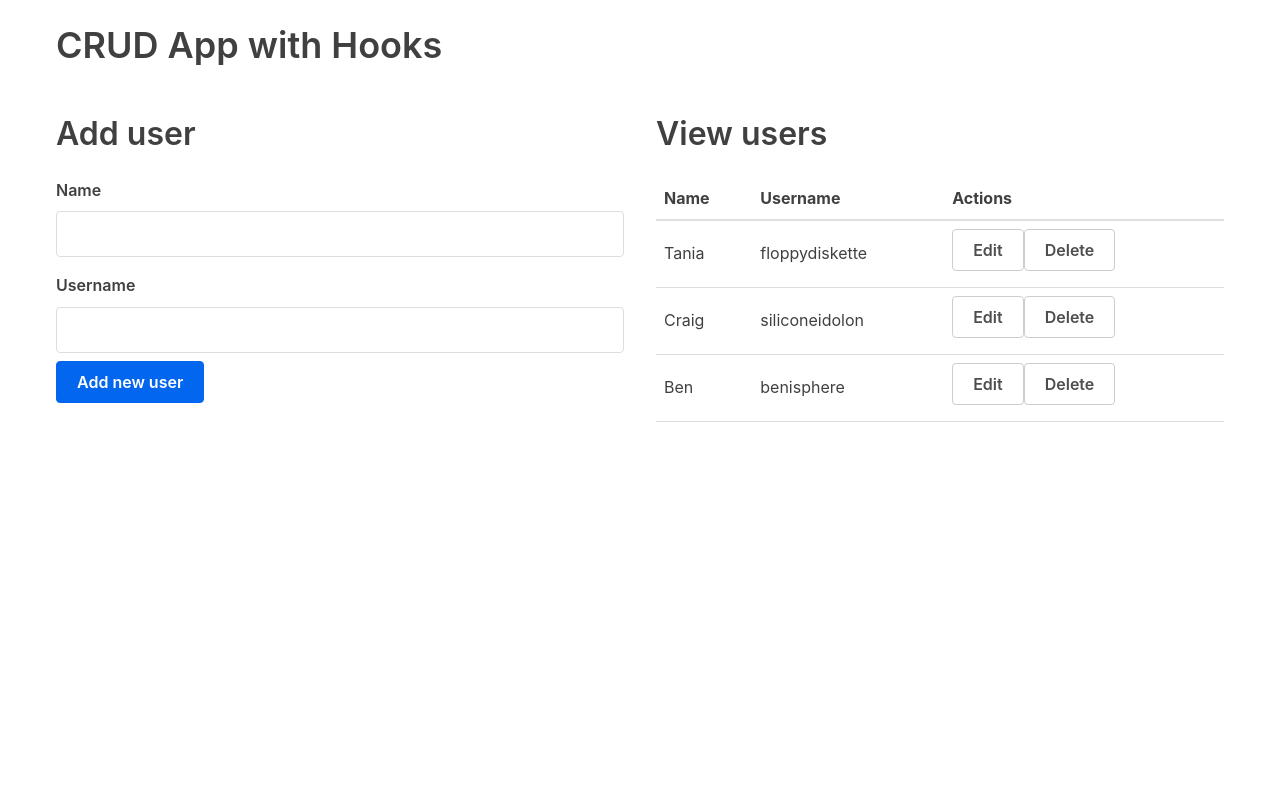
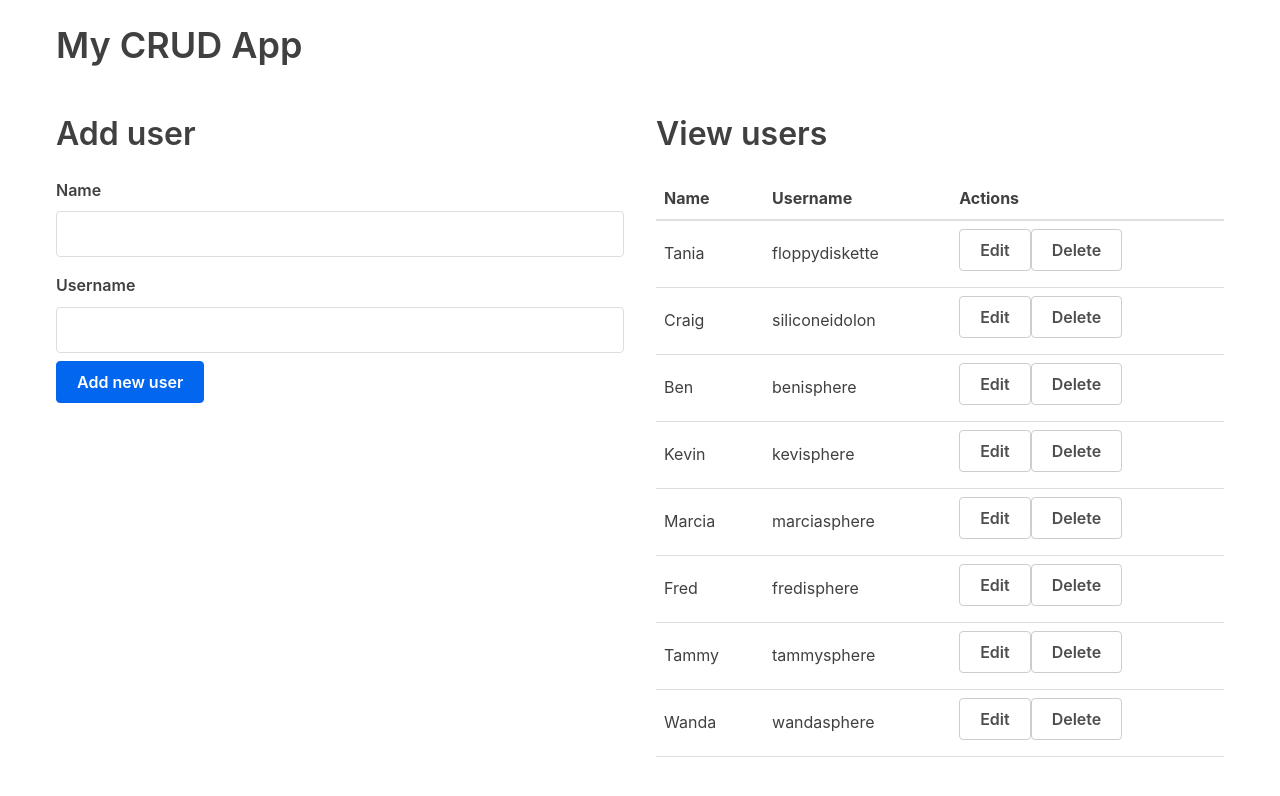
Before and after one commit to keithlennox/pern-stack-demo, a React (Create React App) app: page / in a window 1280 px wide. Shown: the top 796 px of the page. Built offline with nearby package versions, Linux system fonts and the light colour scheme.

Commit message:
code cleanup

```diff
--- a/src/App.js
+++ b/src/App.js
@@ -11,24 +11,26 @@ const App = () => {
     { id: 1, name: 'Tania', username: 'floppydiskette' },
     { id: 2, name: 'Craig', username: 'siliconeidolon' },
     { id: 3, name: 'Ben', username: 'benisphere' },
+    { id: 4, name: 'Kevin', username: 'kevisphere' },
+    { id: 5, name: 'Marcia', username: 'marciasphere' },
+    { id: 6, name: 'Fred', username: 'fredisphere' },
+    { id: 7, name: 'Tammy', username: 'tammysphere' },
+    { id: 8, name: 'Wanda', username: 'wandasphere' }
   ]
 
-  /*Create an object containing form values that are set to to empty.
-  Having an initial blank state is useful, because after we submit the form, we can return it to the initial, empty value.*/
-  const initialFormState = { id: null, name: '', username: '' }
+  /*Use the "useState" hook to create state objects. You can have as many state objects as you want.*/
+  const [user, setUser] = useState({ id: null, name: '', username: '' })//Create user state and populate the initial values to blank.
+  const [users, setUsers] = useState(usersData)//Create users state and set initial value to dummy data.
+  const [editing, setEditing] = useState(false)//Create editing state and set initial value to false. Indicates if form is in update or create mode.
 
-  /*Use the "useState" hook to create state objects. You can have as many state objects as you want. Here we create 3.*/
-  const [users, setUsers] = useState(usersData)//Create users state and set initial value to dummy data.
-  const [currentUser, setCurrentUser] = useState(initialFormState)//Create currentUser state and populate with initial form state.
-  const [editing, setEditing] = useState(false)//Create editing state and set to false. Indicates if form is in update or create mode.
-
-  /*Return statement: all React components must contain a return statement. The return statement can only contain JSX.
-  We use a ternary operator to check if the editing state is true or not. If true, show the edit form.
-  If false, show the add form.*/
+  /*Return statement (JSX).
+  UserProvider (imported from UserContext.js) wraps all child components, which makes state objects avail to child components.
+  We use a ternary operator to check if the editing state is true or false. If true, we show the edit user form.
+  If false, show the add user form.*/
   return (
-    <UserProvider value={{ users, setUsers, editing, setEditing, currentUser, setCurrentUser }} >
+    <UserProvider value={{ user, setUser, users, setUsers, editing, setEditing }} >
     <div className="container">
-      <h1>CRUD App with Hooks</h1>
+      <h1>My CRUD App</h1>
       <div className="flex-row">
         <div className="flex-large">
           {editing ? (
--- a/src/forms/AddUserForm.js
+++ b/src/forms/AddUserForm.js
@@ -4,56 +4,44 @@ import UserContext from '../UserContext'
 const AddUserForm = () => {
 
   //Use the React useContext hook to retrieve the state objects from the Context API so that they're avaiable in the js file.
-  const { users, setUsers, editing, setEditing, currentUser, setCurrentUser } = useContext(UserContext)
+  const { user, setUser, users, setUsers, editing, setEditing } = useContext(UserContext)
 
-  /*Create an object containing form values that are set to to empty.
-  Having an initial blank state is useful, because after we submit the form, we can return it to the initial, empty value.*/
-  const initialFormState = { id: null, name: '', username: '' }
-
-  /*Use the useState hook to create user state and populate the initial values to blank.
-  This state is not added to the React Context API.
-  Therefore it is not availble outside of this js file. This is ok because it's only used to
-  temporarily keep track of what's currently in the add user form.
-  As soon as the form is submitted, we add what's in user state to users state, which is available globally.
-  Immediately after this we -reset the form to blank. So form state is never needed except in this js file.*/
-  const [user, setUser] = useState(initialFormState)
-
-  /*Handle input change function
+  /*Handle change function
   Called whenever the form field values change.*/
-  const handleInputChange = event => { //The event object contains the name and value for whichever form field triggered this function (by being updated).
+  const handleChange = event => { //The event object contains the name and value for whichever form field triggered this function (by being updated).
     const { name, value } = event.target //Object destructuring is used to get the name and value from the event object.
     setUser({ ...user, [name]: value }) //The spread operator is used to add the name and value to the local user state.
   }
 
   /*Add user function
-  Called when user submit form.*/
+  Called when the form is submitted.*/
   const addUser = user => { //Takes the user state as a parameter.
     user.id = users.length + 1 //Increment the user id, eventually this would be handled automatically by the posgreSQL db.
     setUsers([...users, user]) //The spread operator is used to add the user state to the users state.
+    setUser({ id: null, name: '', username: '' }) //The user state is re-set back to empty values.
   }
 
-  /*Return statement containing JSX, which contains the add user form.
+  /*Return statement (JSX) contains the add user form.
+  The input tags contain an onChange event handler that calls the handleChange function
+  any time the contents of the form fields are updated. The handleChange function updates the user state
+  with the new value entered into the form field.
+  The input tag's "value" attributes display the user state so that the form field updates and
+  displays whatever is typed into the field.
   The form tag contains an onSubmit function, and we prevent the default form submission from firing.
   A small bit of validation makes sure empty values cannot be submitted.
-  We call the addUser function and pass it the user state.
-  Finally, we reset the form to its initial value after successful submission.
-  The input tags contain an onChange event handler that calls the handleInputChange function
-  any time the contents of the form field are updated by the user.
-  The input tag's "value" attributes point to the user state so that the form field updates and
-  displays whatever the user types into the field.*/
+  We call the addUser function and pass it the user state.*/
   return (
     <form
       onSubmit={event => {
         event.preventDefault()
         if (!user.name || !user.username) return
         addUser(user)
-        setUser(initialFormState)
       }}
     >
       <label>Name</label>
-      <input type="text" name="name" value={user.name} onChange={handleInputChange} />
+      <input type="text" name="name" value={user.name} onChange={handleChange} />
       <label>Username</label>
-      <input type="text" name="username" value={user.username} onChange={handleInputChange} />
+      <input type="text" name="username" value={user.username} onChange={handleChange} />
       <button>Add new user</button>
     </form>
   )
--- a/src/forms/EditUserForm.js
+++ b/src/forms/EditUserForm.js
@@ -4,67 +4,54 @@ import UserContext from '../UserContext'
 const EditUserForm = () => {
 
   //Use the React useContext hook to retrieve the state objects from the Context API so that they're avaiable in the js file.
-  const { users, setUsers, setEditing, currentUser } = useContext(UserContext)
+  const { user, setUser, users, setUsers, editing, setEditing } = useContext(UserContext)
 
-  /*Use the useState hook to create user state and populate the initial values with the currentUser state.
-  This state is not added to the React Context API.
-  Therefore it is not availble outside of this js file. This is ok because it's only used to
-  temporarily keep track of what's currently in the add user form.
-  As soon as the form is submitted, we add what's in user state to users state, which is available globally.
-  Immediately after this we -reset the form to blank. So form state is never needed except in this js file.*/
-  const [user, setUser] = useState(currentUser)
-
-  /*Normally, if you start editing one user, then click the edit button on another user,
-  the user info in the form does not refresh. This is because the component EditUserForm
-  component is already open, and although the state on the parent component (App) has changed,
-  it's not registered down to the cild (EditUserForm) component. We have to let the EditUserForm
-  component know the state has changed. To do this, we use the useEffect() hook. In the Effect Hook,
-  we create a callback function that updates the user state with the currentUser state.*/
-  useEffect(
-    () => {
-      setUser(currentUser)
-    },
-    [currentUser]
-  )
-
-  /*Handle input change function
+  /*Handle change function
   Called whenever the form field values change.*/
-  const handleInputChange = event => { //The event object contains the name and value for whichever form field triggered this function (by being updated).
+  const handleChange = event => { //The event object contains the name and value for whichever form field triggered this function (by being updated).
     const { name, value } = event.target //Object destructuring is used to get the name and value from the event object.
     setUser({ ...user, [name]: value }) //The spread operator is used to add the name and value to the local user state.
   }
 
-  /*Update user function
-  Triggered when update user button clicked.
-  Gets the user id and user.
-  Sets the editing state to false, which causes this form to be replaced with the add user form.
-  Uses the map function to loop thru users state and update the appropriate user.*/
-  const updateUser = (id, updatedUser) => {
-    setEditing(false)
-    setUsers(users.map(user => (user.id === id ? updatedUser : user)))
+  /*Edit user function
+  Triggered when the update user button is clicked.
+  Uses the map function to loop thru users state and replace the users state user with the user state user.*/
+  const editUser = (user) => { //This function gets the user state as a parameter.
+    setUsers(users.map(mappedUser => (mappedUser.id === user.id ? user : mappedUser)))
+    setEditing(false) //Set the editing state to false, which causes this form to be replaced with the add user form.
+    setUser({ id: null, name: '', username: '' }) // Re-set user state back to empty.
   }
 
-  /*Return statement containing JSX, which contains the update user form.
+  /*Cancel Edit function
+  Triggered when cancel button is clicked.*/
+  const cancelEdit = () => {
+    setEditing(false) //Set the editing state to false, which causes this form to be replaced with the add user form.
+    setUser({ id: null, name: '', username: '' }) // Re-set user state back to empty.
+  }
+
+  /*Return statement (JSX) contains the edit user form.
+  The input tag's "value" attributes display the user state. When the form first loads after the edit button is clicked,
+  the form fields contain the data for the user that was click.
+  The input tags contain an onChange event handler that calls the handleChange function
+  any time the contents of the form field are updated. The handleChange function updates
+  the user state. Because the input tags value displays the user state, as the data in the form fields is updated,
+  whatever is typed into the field is displayed.
   The form tag contains an onSubmit function, and we prevent the default form submission from firing.
-  We call the updateUser function and pass it the user state and the user.id taken from the user state.
-  The input tags contain an onChange event handler that calls the handleInputChange function
-  any time the contents of the form field are updated by the user.
-  The input tag's "value" attributes point to the user state so that the form field updates and
-  displays whatever the user types into the field.
+  We call the editUser function and pass it the user state and the user state id.
   The Cancel button changes the editing state to false, which causes this form to be replaced by the add user form.*/
   return (
     <form
       onSubmit={event => {
         event.preventDefault()
-        updateUser(user.id, user)
+        editUser(user)
       }}
     >
       <label>Name</label>
-      <input type="text" name="name" value={user.name} onChange={handleInputChange} />
+      <input type="text" name="name" value={user.name} onChange={handleChange} />
       <label>Username</label>
-      <input type="text" name="username" value={user.username} onChange={handleInputChange} />
+      <input type="text" name="username" value={user.username} onChange={handleChange} />
       <button>Update user</button>
-      <button onClick={() => setEditing(false)} className="button muted-button">Cancel</button>
+      <button onClick={cancelEdit} className="button muted-button">Cancel</button>
     </form>
   )
 
--- a/src/tables/UserTable.js
+++ b/src/tables/UserTable.js
@@ -1,24 +1,24 @@
 import React, { useContext } from 'react'
 import UserContext from '../UserContext'
 
-/*We map through the user data we sent through as a prop and display the properties for each user,
-or display a message if there are no users.*/
 const UserTable = () => {
 
-//Use the React useContext hook to retrieve the state objects from the Context API so that they're avaiable in the js file.
-const { users, setUsers, editing, setEditing, currentUser, setCurrentUser } = useContext(UserContext)
+//Use the React useContext hook to retrieve the state objects from the Context API so that they're avaiable in this js file.
+const { user, setUser, users, setUsers, editing, setEditing } = useContext(UserContext)
 
-/*Edit row function
-Triggered when edit button in table row is clicked.
-Supplied with current row user.
-Turns on edit mode and sets the current user to the current row user.*/
-const editRow = user => {
+/*Get table row function
+Triggered when the edit button in a table row is clicked,
+which sends the table row data as a paramter to this function.
+Turns on edit mode, which displays the user edit form.
+Sets the the user state to the the current table row, and as a result the
+current user data is displayed in the form fields.*/
+const getTableRow = tableRow => {
   setEditing(true)
-  setCurrentUser({ id: user.id, name: user.name, username: user.username })
+  setUser({ id: tableRow.id, name: tableRow.name, username: tableRow.username })
 }
 
 /*Delete user function
-Triggered by the delete button displayed in each table row.
+Triggered when the delete button in a table row is clicked.
 This finction accepts the id for the table row the user clicked on.
 The filter() method creates a new array that contains all users in
 the users state where the id matches the id of the row the user clicked on.*/
@@ -27,11 +27,12 @@ const deleteUser = id => {
   setUsers(users.filter(user => user.id !== id))
 }
 
-  /*Return statement contains JSX, which contains a table.
-  We use the javascript map method to loop through the users state and display a table row for each user
-  or display a message if there are no users.
+  /*Return statement (JSX) contains a table.
+  We use the javascript map() method to loop through the users state and display a table row for each user.
+  Or display a message if there are no users.
+  The edit button calls the getTableRow function and passes it the current table row.
   The delete button calls the deleteUser function and passes it the row id for the row clicked on.
-  The edit button calls the editRow function and passes it the current row user.*/
+ */
   return(
     <table>
       <thead>
@@ -43,13 +44,13 @@ const deleteUser = id => {
       </thead>
       <tbody>
         {users.length > 0 ? (
-          users.map(user => (
-            <tr key={user.id}>
-              <td>{user.name}</td>
-              <td>{user.username}</td>
+          users.map(tableRow => (
+            <tr key={tableRow.id}>
+              <td>{tableRow.name}</td>
+              <td>{tableRow.username}</td>
               <td>
-                <button onClick={() => {editRow(user)}} className="button muted-button">Edit</button>
-                <button onClick={() => deleteUser(user.id)} className="button muted-button">Delete</button>
+                <button onClick={() => {getTableRow(tableRow)}} className="button muted-button">Edit</button>
+                <button onClick={() => deleteUser(tableRow.id)} className="button muted-button">Delete</button>
               </td>
             </tr>
           ))
```
